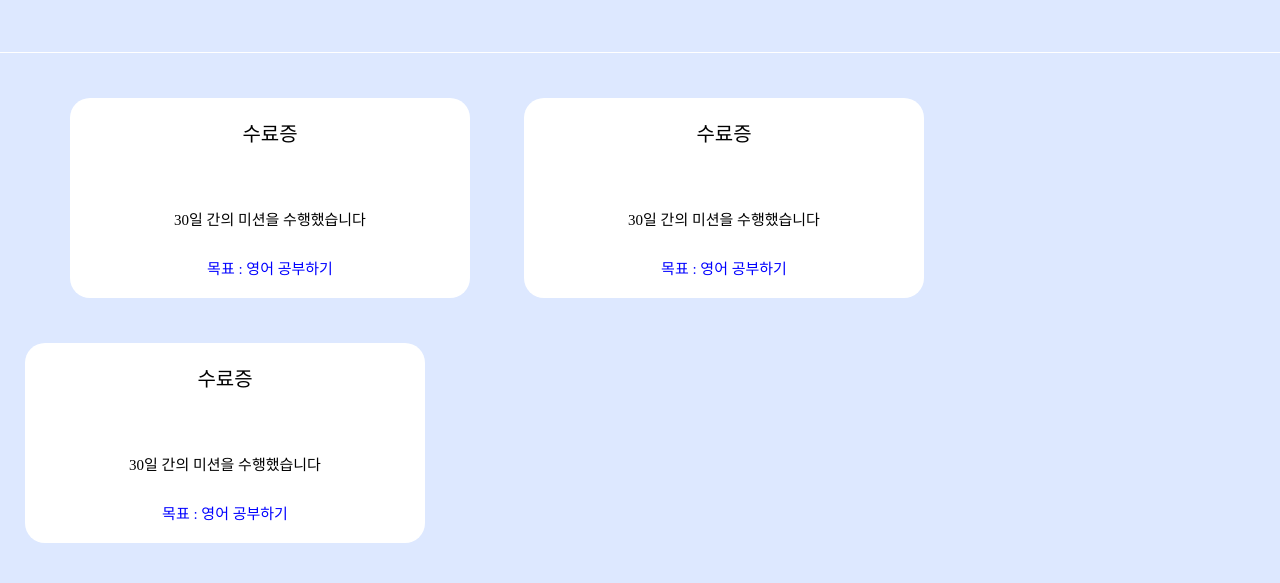
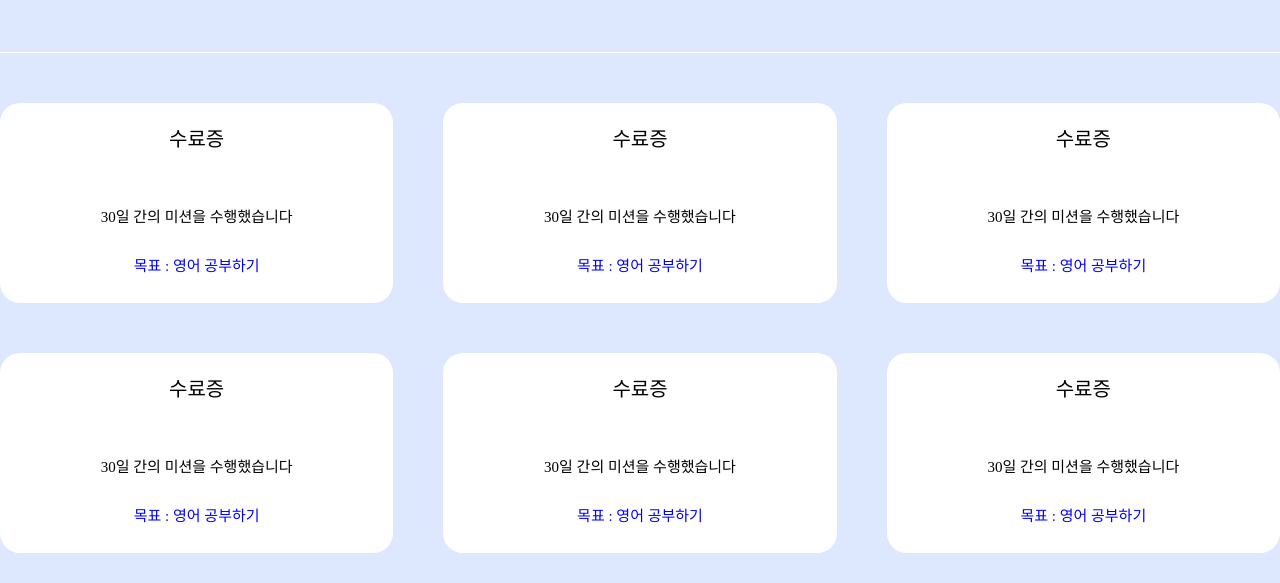
Before and after one commit to sueyon032/hue-can-do-it, a plain HTML site: page mypage.html in a window 1280 px wide. Shown: the part 321-904 px from the top of the page. Drawn offline with nearby package versions, Linux system fonts and the light colour scheme; a web font is replaced by a local one.

Commit message:
mypage 수료증 간격 수정

```diff
--- a/css/mypage.css
+++ b/css/mypage.css
@@ -59,31 +59,38 @@ hr {
     display: none;
 }
 
-#cer-box-container {
+.cer-box-container {
     max-width: 1300px;
 
     margin: 0 auto;
     text-align: center;
+    display: flex;
+    gap: 50px;
 }
+
+/* .cer-box {
+    display: flex;
+    align-items: center;
+    justify-content: center;
+
+    width: 400px;
+    height: 200px;
+    border-radius: 20px;
+    background-color: white;
+    margin: 45px 25px 0 25px;
+    float: left;
+    box-sizing: border-box;
+} */
 
 .cer-box {
     width: 400px;
     height: 200px;
     border-radius: 20px;
     background-color: white;
-    margin: 45px 25px 0 25px;
-    /* float: left; */
-    /* box-sizing: border-box; */
     box-sizing: border-box;
     display: inline-block;
-}
 
-.cer-box:first-child {
-    margin-left: 70px;
-}
-
-.cer-box:last-child {
-    margin-right: 70px;
+    margin: 50px 0 0 0;
 }
 
 p {
@@ -93,7 +100,7 @@ p {
 .cer-title {
     font-size: 20px;
     padding-top: 20px;
-    padding-bottom: 43px;
+    padding-bottom: 35px;
 }
 
 .cer-content,
```
